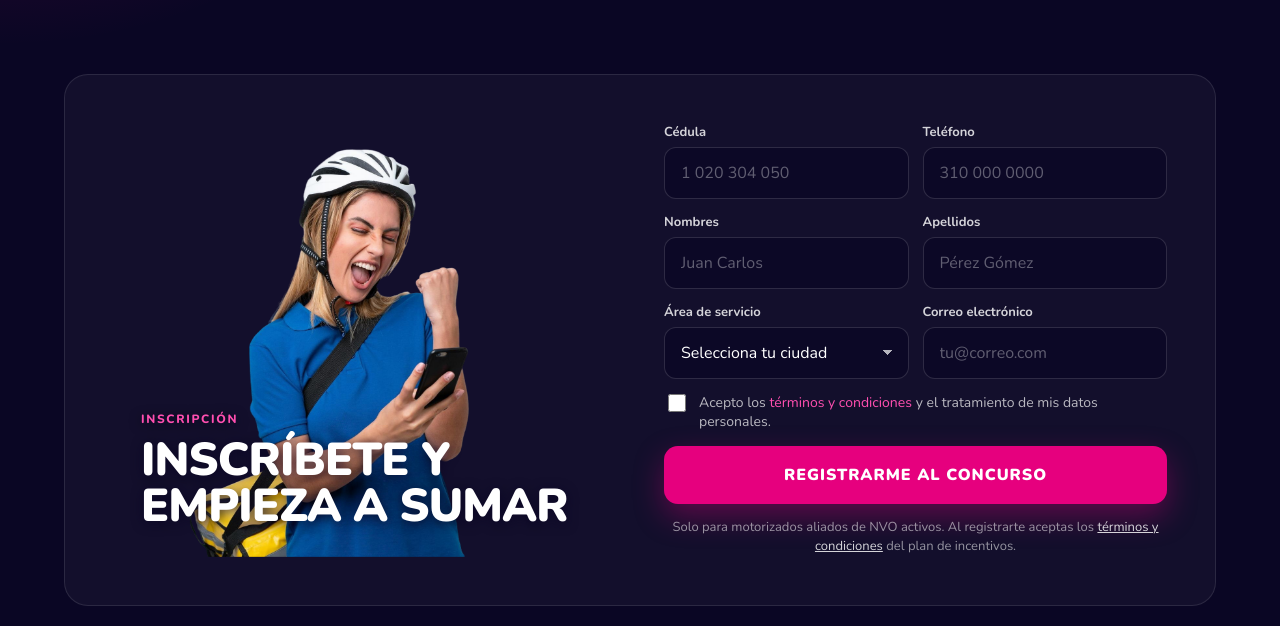
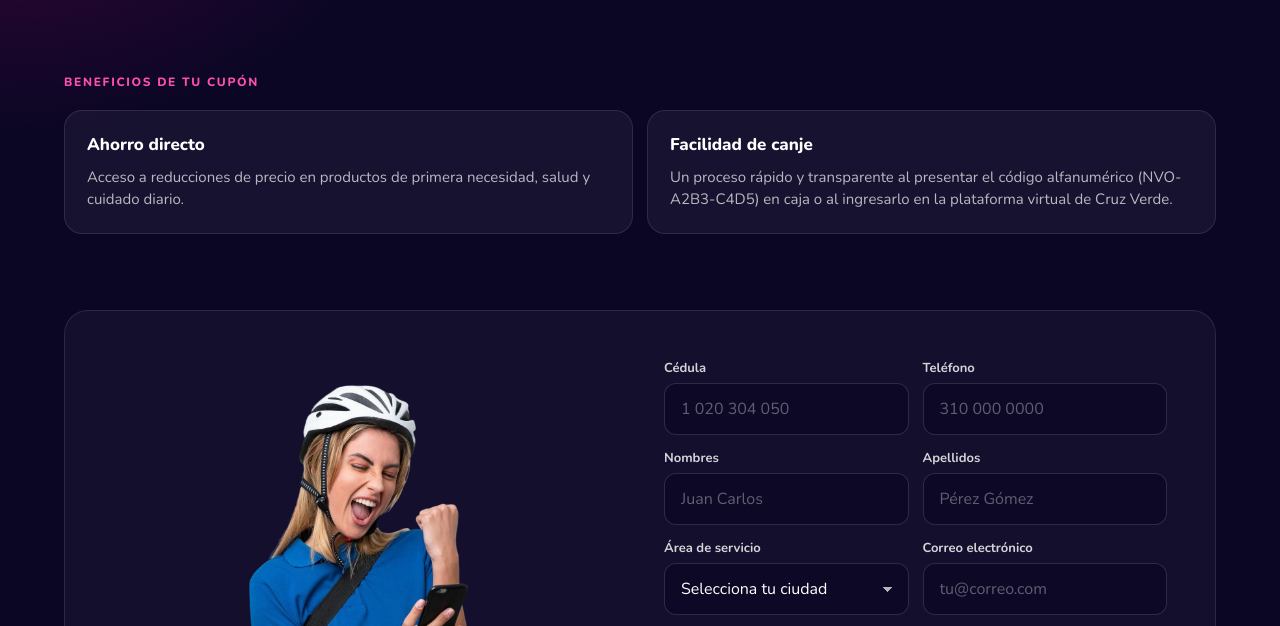
Before and after one commit to Mich9025/Concurso-nvo, a website: page index.html in a window 1280 px wide. Shown: the part 932-1558 px from the top of the page. Drawn offline with nearby package versions, Linux system fonts and the light colour scheme.

Commit message:
feat: agregar sección 'Beneficios de tu cupón' debajo de Cómo funciona

```diff
--- a/css/styles.css
+++ b/css/styles.css
@@ -474,6 +474,39 @@ button {
 }
 
 .pasos__texto {
+  margin: 0;
+  color: var(--color-texto-suave);
+  line-height: 1.5;
+  font-size: 15px;
+}
+
+/* Beneficios de tu cupón */
+.beneficios {
+  list-style: none;
+  margin: 0;
+  padding: 0;
+  display: grid;
+  grid-template-columns: repeat(auto-fit, minmax(min(100%, 280px), 1fr));
+  gap: 14px;
+}
+
+.beneficios__item {
+  padding: 22px;
+  border-radius: var(--radio-xl);
+  background: var(--color-superficie-tarjeta);
+  border: 1px solid var(--color-borde);
+  display: flex;
+  flex-direction: column;
+  gap: 10px;
+}
+
+.beneficios__titulo {
+  margin: 0;
+  font-weight: 800;
+  font-size: 17px;
+}
+
+.beneficios__texto {
   margin: 0;
   color: var(--color-texto-suave);
   line-height: 1.5;
--- a/index.html
+++ b/index.html
@@ -118,6 +118,20 @@
               <p class="pasos__texto">Corte mensual. El primer lugar del ranking gana el premio.</p>
             </li>
           </ol>
+        </section>
+
+        <section class="contenedor pasos-seccion" aria-labelledby="titulo-beneficios">
+          <h2 id="titulo-beneficios" class="rotulo">Beneficios de tu cupón</h2>
+          <ul class="beneficios">
+            <li class="beneficios__item">
+              <h3 class="beneficios__titulo">Ahorro directo</h3>
+              <p class="beneficios__texto">Acceso a reducciones de precio en productos de primera necesidad, salud y cuidado diario.</p>
+            </li>
+            <li class="beneficios__item">
+              <h3 class="beneficios__titulo">Facilidad de canje</h3>
+              <p class="beneficios__texto">Un proceso rápido y transparente al presentar el código alfanumérico (NVO-A2B3-C4D5) en caja o al ingresarlo en la plataforma virtual de Cruz Verde.</p>
+            </li>
+          </ul>
         </section>
 
         <section class="contenedor registro" id="registro" aria-labelledby="titulo-registro">
```
